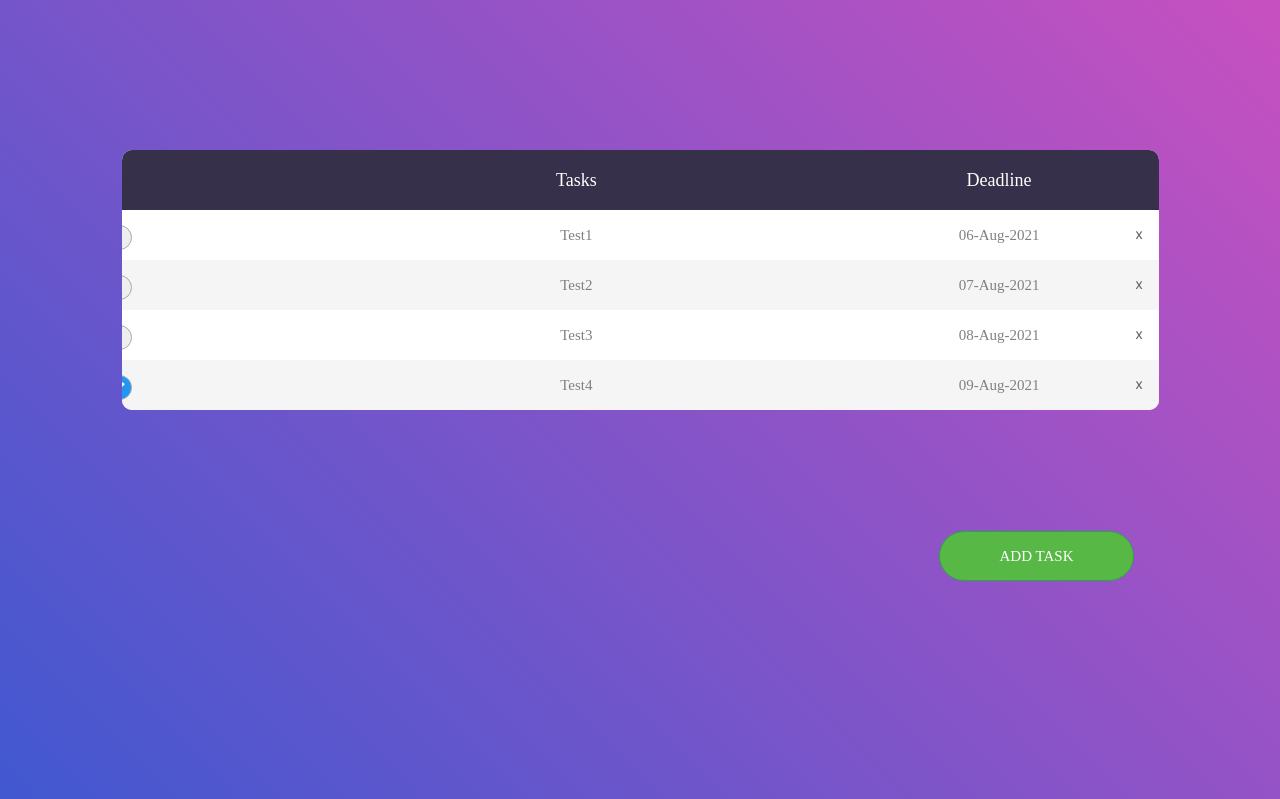
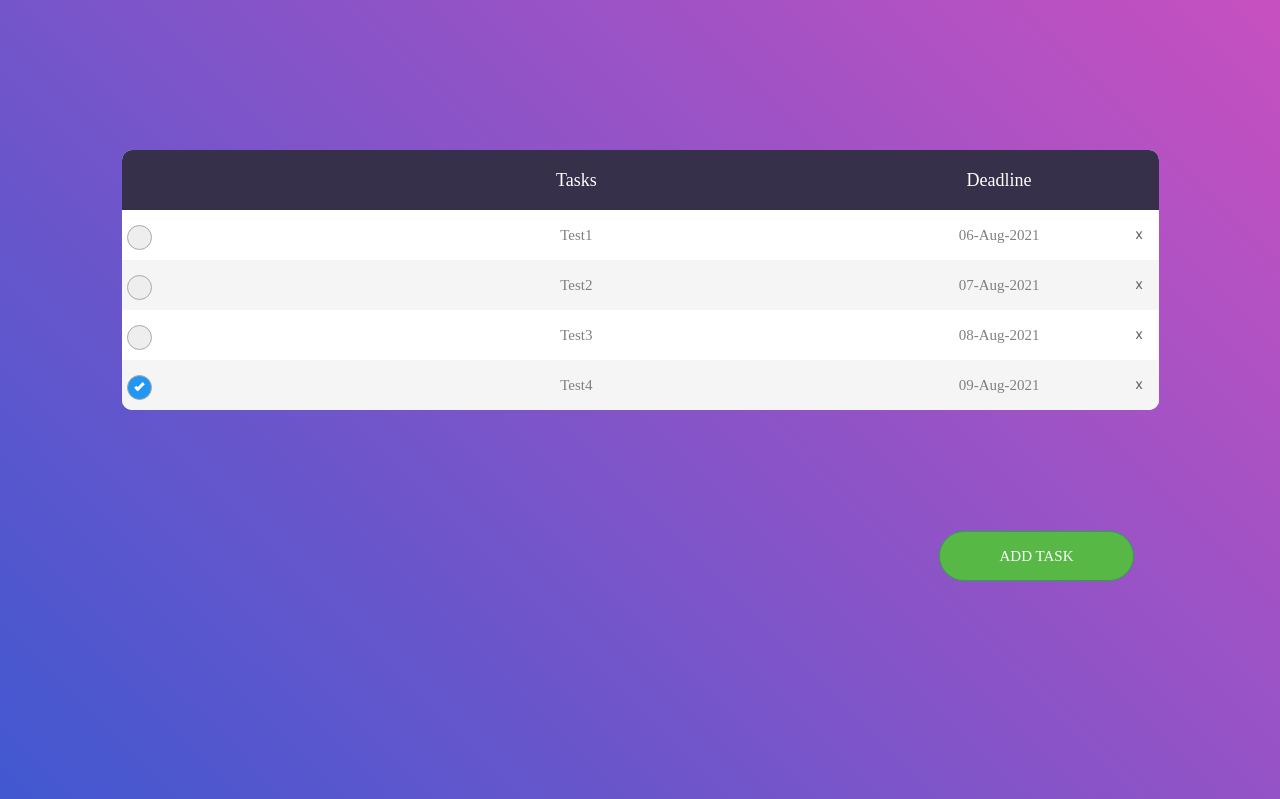
Before and after one commit to farhanishmam/Online-Class-Management-Schola, a PHP site: page /ToDo.php in a window 1280 px wide. Shown: the part 58-857 px from the top of the page. Run offline with PHP 8.4, Linux system fonts and the light colour scheme; a user stored in the database is signed in; data comes from the database, SQL or seed files in the repository; some libraries are stand-ins or nearby versions; some web fonts are replaced.

Commit message:
Update ToDo.php

```diff
--- a/ToDo.php
+++ b/ToDo.php
@@ -66,7 +66,7 @@
                     <?php while ($row = $result->fetch_assoc()){ ?>
                     <tr>
                         <td class="column1">
-                            <label class="container" style="margin-bottom: 20px; margin-left: -85px">
+                            <label class="container" style="margin-bottom: 20px; margin-left: -65px">
                                 <a href="ToDoCheckBox.php?id=<?php echo $row['TD_ID']?>">
                                     <input type="checkbox" <?php echo ($row['DONE_FLAG'] ? 'checked' : ''); ?>>
                                     <span class="checkmark"></span></a>
```
